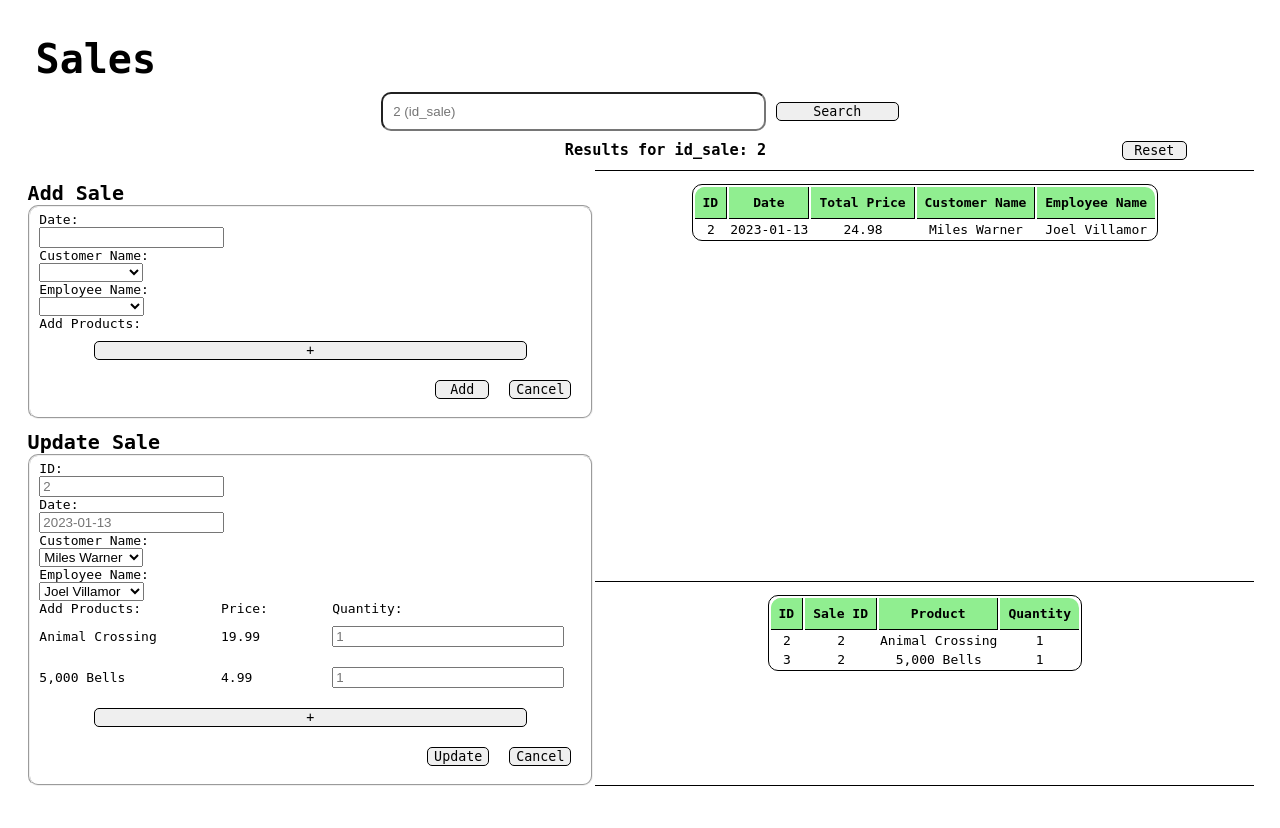
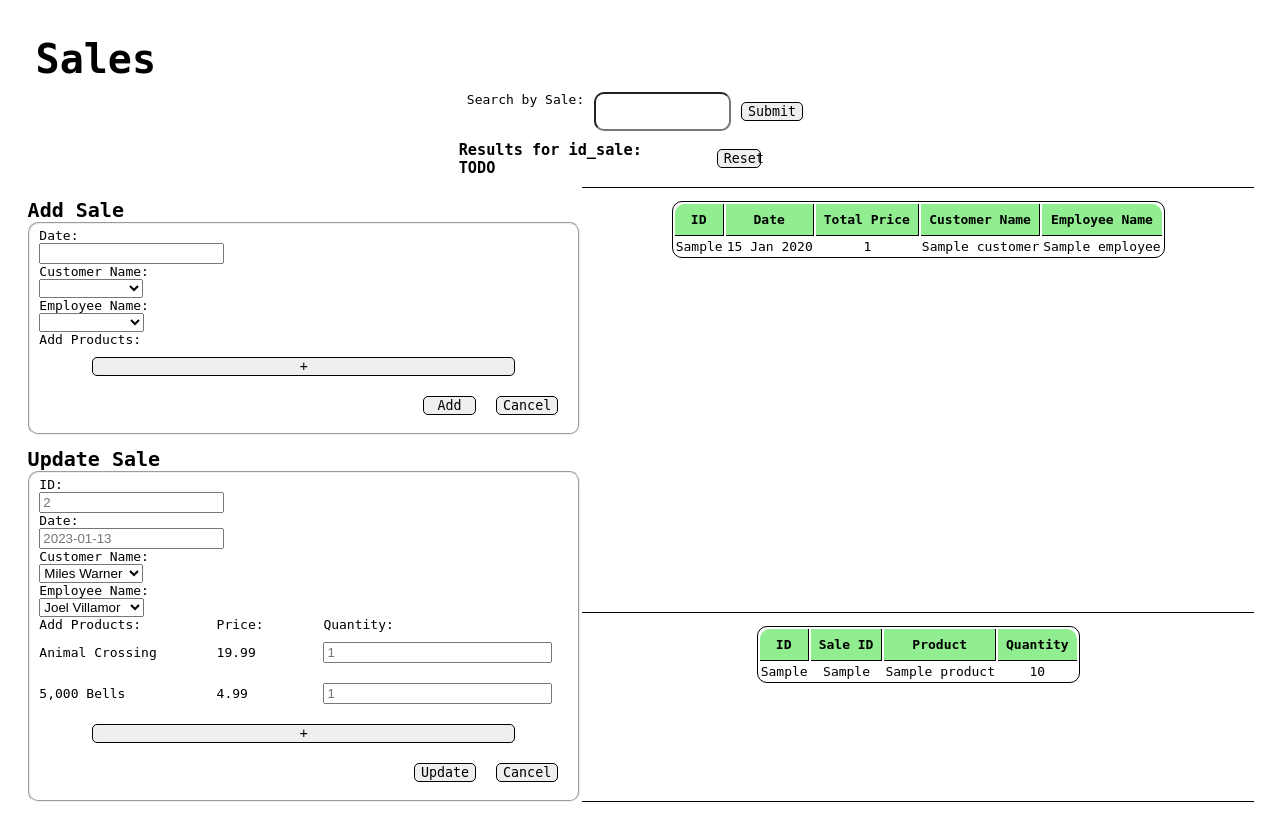
Before and after one commit to syslin99/340-project, a Node server app: template views/sales.hbs in a window 1280 px wide. Shown: the part 68-896 px from the top of the page. Before the commit the page ends 854 px from the top, so only its background shows below. Run offline with Node 20, Linux system fonts and the light colour scheme; the template is opened without the code that fills it: most values are stand-ins (such as "Sample title", 1, 10 or a date in 2020); some libraries are stand-ins or nearby versions.

Commit message:
Sales page browse and search bar

```diff
--- a/app.js
+++ b/app.js
@@ -14,6 +14,7 @@ var db = require('./database/db-connector');
 // Handlebars
 const { engine } = require('express-handlebars');
 var exphbs = require('express-handlebars');
+const { resetColumns } = require('forever/lib/forever/cli');
 app.engine('.hbs', engine({extname: '.hbs'}));
 app.set('view engine', '.hbs');
 
@@ -82,7 +83,87 @@ app.get('/types', function (req, res) {
 
 // Render Sales page
 app.get('/sales', function (req, res) {
-    res.render('sales');
+
+    let selectSales;
+    let selectProductSales;
+    // Show all Sales
+    if (req.query.sale === undefined) {
+        selectSales = `SELECT id_sale, DATE_FORMAT(date, '%Y-%m-%d') AS date, total_price, id_customer, id_employee
+            FROM Sales;`;
+        selectProductSales = `SELECT * FROM Product_Sales;`;
+    }
+    // Show search results
+    else {
+        selectSales = `SELECT id_sale, DATE_FORMAT(date, '%Y-%m-%d') AS date, total_price, id_customer, id_employee
+            FROM Sales
+            WHERE id_sale LIKE '${req.query.sale}%';`;
+        selectProductSales = `SELECT * FROM Product_Sales
+            WHERE id_sale LIKE '${req.query.sale}%';`;
+    }
+
+
+    // Display Sales
+    db.pool.query(selectSales, function(error, rows, fields) {
+        let sales = rows;
+
+        // Use customer name instead of FK
+        let selectCustomers = `SELECT * FROM Customers;`;
+        db.pool.query(selectCustomers, function(error, rows, fields) {
+            let customers = rows;
+            // Create map reference for displaying customer in sales table
+            let customermap = {};
+            customers.map(customer => {
+                let id = parseInt(customer.id_customer, 10);
+                customermap[id] = customer['name'];
+            });
+            // Add customer name
+            sales = sales.map(sale => {
+                return Object.assign(sale, {customer: customermap[sale.id_customer]})
+            });
+
+            // Use employee name instead of FK
+            let selectEmployees = `SELECT * FROM Employees;`;
+            db.pool.query(selectEmployees, function(error, rows, fields) {
+                let employees = rows;
+                // Create map reference for dispaying employee in sales table
+                let employeemap = {};
+                employees.map(employee => {
+                    let id = parseInt(employee.id_employee, 10);
+                    employeemap[id] = employee['name'];
+                });
+                // Add employee name
+                sales = sales.map(sale => {
+                    return Object.assign(sale, {employee: employeemap[sale.id_employee]})
+                });
+
+
+                // Display Product Sales
+                db.pool.query(selectProductSales, function(error, rows, fields) {
+                    let productsales = rows;
+
+                    // Use product name instead of FK
+                    let selectProducts = `SELECT * FROM Products;`;
+                    db.pool.query(selectProducts, function(error, rows, fields) {
+                        let products = rows;
+                        // Create map reference for displaying product in product_sales table
+                        let productmap = {};
+                        products.map(product => {
+                            let id = parseInt(product.id_product, 10);
+                            productmap[id] = product['name'];
+                        });
+                        // Add product name
+                        productsales = productsales.map(productsale => {
+                            return Object.assign(productsale, {product: productmap[productsale.id_product]})
+                        });
+
+                        return res.render('sales', {salesData: sales, productsalesData: productsales, customers: customers, employees: employees, products: products})
+                    });
+                });
+
+            });
+        });
+    });
+
 });
 
 // Submit Add Type form
--- a/views/sales.hbs
+++ b/views/sales.hbs
@@ -1,7 +1,23 @@
 <div class="content">
-    <h1><strong>Sales</strong></h1>
+    <h1 class='page-title'>Sales</h1>
 
+
+    {{!-- Search bar --}}
     <div class="search-sl-ps search-grouping">
+        <form id='search-sale' method='GET' action='/sales'>
+            <div class='search-center'>
+                <label for='sale'>Search by Sale: </label>
+                <input class='search-components search-bar' type='number' name='sale' id='sale'>
+
+                <input type='submit' class='search-components button' value='Submit'>
+            </div>
+            <div class='search-sides'>
+                <h3 class='search-components'>Results for id_sale: TODO</h3>
+                <a href='/sales'><button class='search-components'>Reset</button></a>
+            </div>
+        </form>
+    </div>
+    {{!-- <div class="search-sl-ps search-grouping">
         <div class="search-center">
             <input class="search-components search-bar" type="text" name="search" placeholder="2 (id_sale)">
             <button class="search-components search-reset">Search</button>
@@ -11,10 +27,13 @@
             <h3 class="search-components">Results for id_sale: 2</h3>
             <button class="search-components search-reset">Reset</button>
         </div>
-    </div>
+    </div> --}}
 
 
+    {{!-- CRUD operation forms --}}
     <div class="operation-grouping">
+
+        {{!-- Form to Add Sales --}}
         <div id = "add_grouping" class="add-grouping">
             <legend><strong>Add Sale</strong></legend>
                 <fieldset>
@@ -39,16 +58,14 @@
                         <button class="add-components-button">+</button>
                     </div>
 
-                    <!-- <input type="text" name="id_employee">  -->
                     <div class="add-operations">
                         <button>Add</button>
                         <button>Cancel</button>
                     </div>
-
                 </fieldset>
-
         </div>
 
+        {{!-- Form to Update Sales --}}
         <div id = "update_grouping" class="update-grouping">
             <legend><strong>Update Sale</strong></legend>
                 <fieldset>
@@ -87,15 +104,19 @@
                         <button>Update</button>
                         <button>Cancel</button>
                     </div>
-
                 </fieldset>
         </div>
+
     </div>
 
 
+    {{!-- Display Tables --}}
     <div class="table-grouping">
-        <div class="table-sl" id = "sales_table">
-            <table>
+
+        {{!-- Display Sales Table --}}
+        <div class="table-sl">
+            <table id='sales-table'>
+                {{!-- Header --}}
                 <tr class="table-header">
                     <th class="table-header table-header-left">ID</th>
                     <th class="table-header">Date</th>
@@ -103,39 +124,46 @@
                     <th class="table-header">Customer Name</th>
                     <th class="table-header-end table-header-right">Employee Name</th>
                 </tr>
-                <tr>
-                    <td>2</td>
-                    <td>2023-01-13</td>
-                    <td>24.98</td>
-                    <td>Miles Warner</td>
-                    <td>Joel Villamor</td>
+                {{!-- Body --}}
+                {{#each salesData}}
+                <tr data-value={{this.id_sale}}>
+                    <td>{{this.id_sale}}</td>
+                    <td>{{this.date}}</td>
+                    <td>{{this.total_price}}</td>
+                    <td>{{this.customer}}</td>
+                    <td>{{this.employee}}</td>
                 </tr>
+                {{/each}}
             </table>
         </div>
+
+        {{!-- Display Product Sales Table --}}
         <div class="item2">
-            <div class="table-ps" id = "products_sales_table">
-                <table>
+            <div class="table-ps">
+                <table id='product-sales-table'>
+                    {{!-- Header --}}
                     <tr class="table-header">
                         <th class="table-header table-header-left">ID</th>
                         <th class="table-header">Sale ID</th>
                         <th class="table-header">Product</th>
                         <th class="table-header-end table-header-right">Quantity</th>
                     </tr>
-                    <tr>
-                        <td>2</td>
-                        <td>2</td>
-                        <td>Animal Crossing</td>
-                        <td>1</td>
+                    {{!-- Body --}}
+                    {{#each productsalesData}}
+                    <tr data-value={{this.id_product_sale}}>
+                        <td>{{this.id_product_sale}}</td>
+                        <td>{{this.id_sale}}</td>
+                        <td>{{this.product}}</td>
+                        <td>{{this.quantity}}</td>
                     </tr>
-                    <tr>
-                        <td>3</td>
-                        <td>2</td>
-                        <td>5,000 Bells</td>
-                        <td>1</td>
-                    </tr>
+                    {{/each}}
                 </table>
             </div>
         </div>
+
     </div>
 
 </div>
+
+
+{{!-- Embed JS to handle DOM manipulation and AJAX request --}}
```
